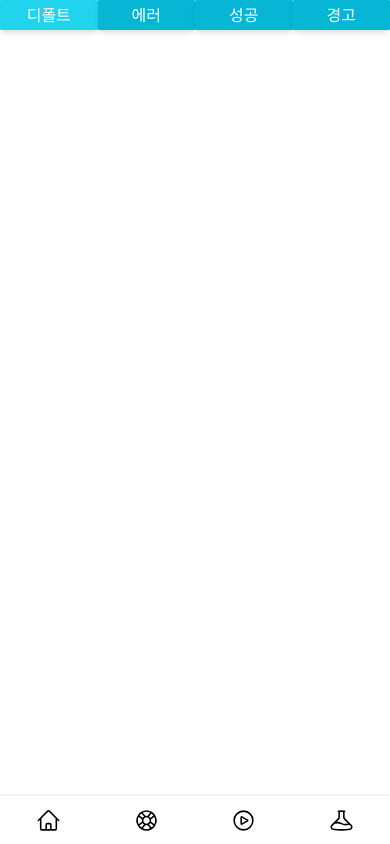
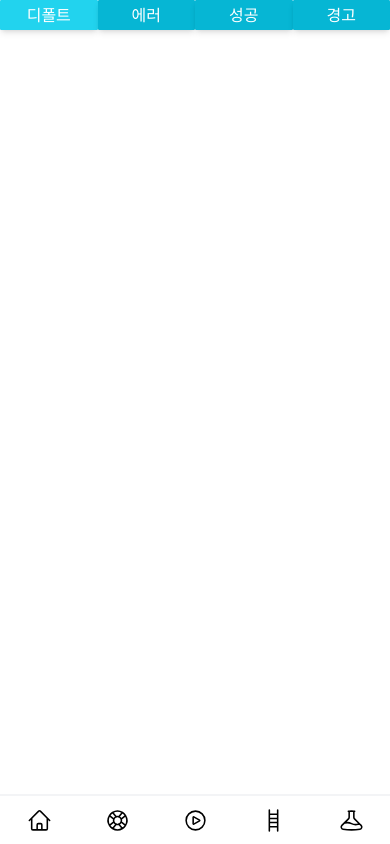
Before and after one commit to loevray/loevray-s-lab, a Next.js app: page /lab-1 in a window 390 px wide. Built offline with nearby package versions, Linux system fonts and the light colour scheme.

Commit message:
Feat: add ladder icon

```diff
--- /dev/null
+++ b/src/app/ui/navigation/LadderIcon.tsx
@@ -0,0 +1,31 @@
+import React, { forwardRef, Ref } from "react";
+
+interface LadderIconProps extends React.ComponentPropsWithoutRef<"svg"> {}
+
+const LadderIcon = forwardRef<SVGSVGElement, LadderIconProps>(
+  ({ ...props }: LadderIconProps, svgRef: Ref<SVGSVGElement>) => {
+    return (
+      <svg
+        xmlns="http://www.w3.org/2000/svg"
+        fill="none"
+        viewBox="0 0 24 24"
+        strokeWidth={1.5}
+        stroke="currentColor"
+        aria-hidden="true"
+        data-slot="icon"
+        ref={svgRef}
+        {...props}
+      >
+        <path
+          strokeLinecap="round"
+          strokeLinejoin="round"
+          d="M8 2v20M16 2v20M8 6h8M8 10h8M8 14h8M8 18h8"
+        />
+      </svg>
+    );
+  }
+);
+
+LadderIcon.displayName = "LadderIcon";
+
+export default LadderIcon;
--- a/src/app/ui/navigation/Navigation.tsx
+++ b/src/app/ui/navigation/Navigation.tsx
@@ -6,18 +6,12 @@ import Accordion from "../common/accordion/Accordion";
 import { SyntheticEvent, useState } from "react";
 import ROUTES from "./constants/route";
 
-import {
-  BeakerIcon,
-  HomeIcon,
-  LifebuoyIcon,
-} from "@heroicons/react/24/outline";
-import { PlayCircleIcon } from "@heroicons/react/24/outline";
-
 export type RoutesType =
   | "/"
   | "spin-wheel"
   | "youtube-comment-raffle"
-  | "lab-1";
+  | "lab-1"
+  | "ghost-leg";
 
 export interface I_RoutesStyle {
   name: string;
--- a/src/app/ui/navigation/constants/route.ts
+++ b/src/app/ui/navigation/constants/route.ts
@@ -1,5 +1,6 @@
-import { BeakerIcon, HomeIcon, HomeModernIcon, LifebuoyIcon, PlayCircleIcon } from "@heroicons/react/24/outline";
+import { BeakerIcon, HomeIcon,  LifebuoyIcon, PlayCircleIcon } from "@heroicons/react/24/outline";
 import { MappedRoutesStyleType } from "../Navigation";
+import LadderIcon from "../LadderIcon";
 
 
  const ROUTES:{
@@ -22,9 +23,14 @@ import { MappedRoutesStyleType } from "../Navigation";
       backgroundColor: "md:bg-yellow-300",
       icon: PlayCircleIcon
     },
+    "ghost-leg":{
+      name:"사다리 타기",
+      backgroundColor:"md:bg-pink-200",
+      icon:LadderIcon
+    },
     "lab-1":{
       name:"실험실",
-      backgroundColor:"md:bg-pink-200",
+      backgroundColor:"md:bg-emerald-200",
       icon: BeakerIcon
     }
   },
```
